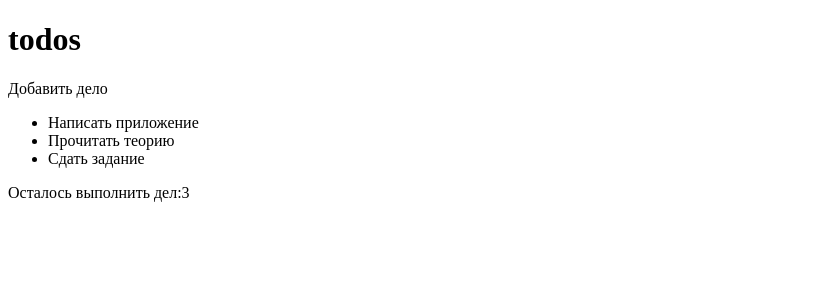
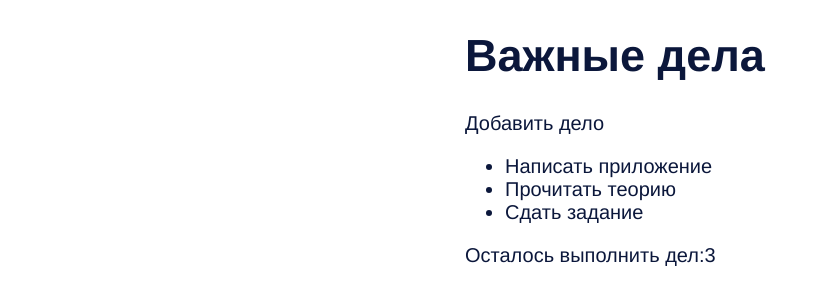
Before and after one commit to WebHeroSchool/oxytodoreact, a React (Create React App) app: page / in a window 1280 px wide. Shown: the top 304 px of the page, without its empty margins (0-821 px from the left). Built offline with nearby package versions, Linux system fonts and the light colour scheme.

Commit message:
create App.css,changed App.js,App.css

```diff
--- /dev/null
+++ b/src/components/App/App.css
@@ -0,0 +1,16 @@
+.wrap {
+  margin: auto;
+  width: 350px;
+  font-family: Helvetica;
+  font-size: 20px;
+  color: #0B173B;
+}
+
+.wrap_title {
+  font-family: Helvetica;
+  font-size: 45px;
+}
+
+.wrap_footer {
+  color: #610B0B;
+}
--- a/src/components/App/App.js
+++ b/src/components/App/App.js
@@ -2,6 +2,7 @@
 import InputItem from '../InputItem/InputItem.js';
 import ItemList from '../ItemList/ItemList.js';
 import Footer from '../Footer/Footer.js';
+import './App.css';
 
 const todoItem = 'Написать приложение';
 
@@ -19,11 +20,11 @@
     ];
 
     return(
- 	<div>
-	  <h1>todos</h1>
+ 	<div className="wrap">
+	  <h1 className="wrap_title">Важные дела</h1>
 	  <InputItem />
 	  <ItemList items={items} />
-	  <Footer count={3} />
+	  <Footer count ={3} />
     </div>)
 }
 
```
